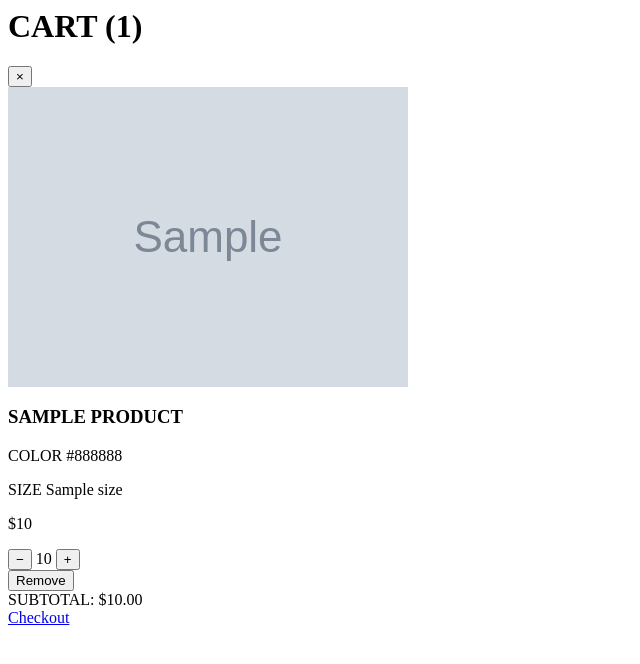
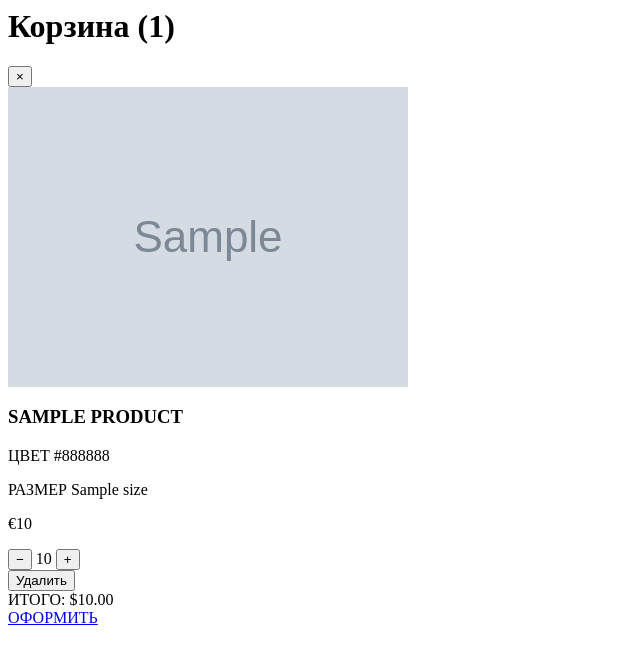
Before and after one commit to trauringetag/onlineshop, a Django app: template cart/templates/cart/cart_modal.html in a window 1280 px wide. Shown: the top 664 px of the page, without its empty margins (0-640 px from the left). Run offline with Django 5.2, Linux system fonts and the light colour scheme; the template is opened without the code that fills it: most values are stand-ins (such as "Sample title", 1, 10 or a date in 2020); grey boxes marked "Sample" are stand-in pictures; parts of the project's set-up code (start-up, migrations or seed data) failed here and were passed over.

Commit message:
Работа над оформлением Cart

```diff
--- a/cart/templates/cart/cart_item.html
+++ b/cart/templates/cart/cart_item.html
@@ -1,5 +1,5 @@
 <div class="cart-item pb-8 border-b border-gray-200" id="cart-item-{{ item.id }}">
-    <!-- Product Image and Details -->
+    <!-- Изображение и характеристики товара -->
     <div class="flex flex-col items-center">
         <div class="w-40 h-40 mb-4 flex items-center justify-center bg-gray-100">
             {% if item.product.main_image %}
@@ -8,19 +8,19 @@
                      class="max-h-full max-w-full object-contain">
             {% else %}
                 <div class="w-full h-full flex items-center justify-center">
-                    <span class="text-gray-400">No Image</span>
+                    <span class="text-gray-400">Нет изображения</span>
                 </div>
             {% endif %}
         </div>
 
-        <!-- Product Info -->
+        <!-- Информация о товаре -->
         <div class="text-center">
             <h3 class="font-bold text-sm">{{ item.product.name|upper }}</h3>
-            <p class="text-xs">COLOR {{ item.product.color|upper }}</p>
-            <p class="text-xs">SIZE {{ item.product_size.size.name }}</p>
-            <p class="font-bold mt-1">${{ item.product.price }}</p>
+            <p class="text-xs">ЦВЕТ {{ item.product.color|upper }}</p>
+            <p class="text-xs">РАЗМЕР {{ item.product_size.size.name }}</p>
+            <p class="font-bold mt-1">€{{ item.product.price }}</p>
 
-            <!-- Quantity Controls -->
+            <!-- Управление количеством -->
             <div class="flex items-center justify-center mt-2">
                 <button class="w-6 h-6 flex items-center justify-center border border-gray-300 hover:bg-gray-100"
                         hx-post="{% url 'cart:update_item' item.id %}"
@@ -46,7 +46,7 @@
                 </button>
             </div>
 
-            <!-- Remove button -->
+            <!-- Удаление товара из корзины -->
             <button class="mt-2 text-xs text-gray-500 underline hover:text-gray-700"
                     hx-post="{% url 'cart:remove_item' item.id %}"
                     hx-headers='{"X-CSRFToken": "{{ csrf_token }}"}'
@@ -54,7 +54,7 @@
                     hx-swap="outerHTML"
                     hx-trigger="click"
                     hx-on::after-request="console.log('Remove Item {{ item.id }} Request Completed');">
-                Remove
+                Удалить
             </button>
         </div>
     </div>
--- a/cart/templates/cart/cart_modal.html
+++ b/cart/templates/cart/cart_modal.html
@@ -1,39 +1,39 @@
 <div id="cart-modal" class="fixed right-0 top-0 h-screen w-full max-w-md bg-white shadow-2xl z-50 transition-transform duration-300">
     <div class="h-full flex flex-col">
-        <!-- Cart Header -->
+        <!-- Заголовок корзины -->
         <div class="flex justify-between items-center p-6 border-b">
-            <h1 class="text-2xl font-bold">CART (<span id="cart-count">{{ cart.total_items }}</span>)</h1>
+            <h1 class="text-2xl font-bold">Корзина (<span id="cart-count">{{ cart.total_items }}</span>)</h1>
             <button onclick="closeCart()" class="text-2xl hover:text-gray-600">×</button>
         </div>
 
-        <!-- Cart Items -->
+        <!-- Товары в корзине -->
         <div class="flex-1 overflow-y-auto p-6">
             <div id="cart-items" class="space-y-8">
                 {% for item in cart_items %}
                     {% include 'cart/cart_item.html' %}
                 {% empty %}
                     <div class="text-center py-20 text-gray-500">
-                        <p class="text-lg mb-4">Your cart is empty</p>
-                        <button onclick="closeCart()" class="text-sm underline">Continue shopping</button>
+                        <p class="text-lg mb-4">Ваша корзина пуста</p>
+                        <button onclick="closeCart()" class="text-sm underline">Продолжить покупки</button>
                     </div>
                 {% endfor %}
             </div>
         </div>
 
-        <!-- Cart Footer -->
+        <!-- Подвал корзины -->
         <div id="cart-summary" class="border-t p-6">
             {% if cart_items %}
                 {% include 'cart/cart_summary.html' %}
             {% else %}
                 <div class="text-center text-gray-500">
-                    <p>Your cart is empty</p>
+                    <p>Ваша корзина пуста</p>
                 </div>
             {% endif %}
         </div>
     </div>
 </div>
 
-<!-- Cart Overlay -->
+<!-- Оверлей корзины -->
 <div id="cart-overlay" class="fixed inset-0 bg-black bg-opacity-50 z-40 transition-all duration-300"></div>
 
 <style>
@@ -61,9 +61,9 @@
             modal.classList.add('open');
             overlay.classList.remove('closed');
             overlay.classList.add('open');
-            console.log('Cart modal opened');
+            console.log('Открыто модальное окно корзины');
         } else {
-            console.error('Cart modal or overlay not found');
+            console.error('Модальное окно и оверлей корзины не найдены');
         }
     }
 
@@ -83,24 +83,24 @@
                 }
             }, 300);
         } else {
-            console.error('Cart modal or overlay not found');
+            console.error('Модальное окно и оверлей корзины не найдены');
         }
     }
 
-    // Trigger open animation when modal is loaded via HTMX
+    // Запускать анимацию открытия при загрузке модального окна через HTMX
     document.addEventListener('htmx:afterSwap', function(evt) {
         console.log('HTMX afterSwap event triggered', evt.detail.elt.id);
         if (evt.detail.elt.id === 'cart-modal') {
-            console.log('Cart modal loaded, triggering open animation');
+            console.log('Модальное окно корзины загружено, запускается анимация открытия.');
             openCart();
         }
     });
 
-    // Fallback: Try opening cart on DOMContentLoaded if modal exists
+    // Резерв: открыть корзину при событии DOMContentLoaded, если модальное окно существует
     document.addEventListener('DOMContentLoaded', function() {
         const modal = document.getElementById('cart-modal');
         if (modal) {
-            console.log('Cart modal found on DOMContentLoaded, triggering open animation');
+            console.log('Модальное окно корзины обнаружено после события DOMContentLoaded, запускается анимация открытия.');
             openCart();
         }
     });
--- a/cart/templates/cart/cart_notificartion.html
+++ b/cart/templates/cart/cart_notificartion.html
@@ -8,12 +8,12 @@
 </div>
 
 <script>
-    // Show notification
+    // Показ уведомлений
     setTimeout(() => {
         document.getElementById('cart-notification').style.transform = 'translateX(0)';
     }, 10);
 
-    // Hide after 3 seconds
+    // Скрыть через 3 секунды
     setTimeout(() => {
         document.getElementById('cart-notification').style.transform = 'translateX(100%)';
         setTimeout(() => {
--- a/cart/templates/cart/cart_summary.html
+++ b/cart/templates/cart/cart_summary.html
@@ -1,6 +1,6 @@
 <div class="border-t border-gray-200 pt-4">
     <div class="flex justify-between text-sm font-medium mb-4">
-        <span>SUBTOTAL:</span>
+        <span>ИТОГО:</span>
         <span>${{ cart.subtotal|floatformat:2 }}</span>
     </div>
     <a href="{% url 'orders:checkout' %}"
@@ -8,6 +8,6 @@
        hx-target="#main-content"
        hx-push-url="true"
        class="w-full block bg-black text-white py-3 px-6 text-sm font-medium text-center uppercase hover:bg-gray-800 transition-colors">
-        Checkout
+        ОФОРМИТЬ
     </a>
 </div>
--- a/cart/templates/cart/includes/cart_button.html
+++ b/cart/templates/cart/includes/cart_button.html
@@ -1,7 +1,7 @@
 {% load cart_tags %}
 <button class="relative group">
     <span class="text-sm font-medium text-gray-900 group-hover:text-gray-700">
-        CART ({% get_cart_count %})
+        КОРЗИНА ({% get_cart_count %})
     </span>
     {% if cart_total_items > 0 %}
     <span class="absolute -top-2 -right-2 h-4 w-4 bg-black text-white text-xs rounded-full flex items-center justify-center">
--- a/payment/templates/payment/stripe_cancel_content.html
+++ b/payment/templates/payment/stripe_cancel_content.html
@@ -1,13 +1,13 @@
 <main class="mx-auto px-4 sm:px-6 lg:px-8 py-8">
     <div class="text-center py-20">
-        <h1 class="text-2xl font-bold text-gray-900 mb-4 uppercase">Order cancelled</h1>
-        <p class="text-gray-600 mb-8">Your order #{{ order.id }} was cancelled.</p>
+        <h1 class="text-2xl font-bold text-gray-900 mb-4 uppercase">Заказ отменен</h1>
+        <p class="text-gray-600 mb-8">Ваш заказ #{{ order.id }} был отменен.</p>
         <a href="{% url 'orders:checkout' %}"
            hx-get="{% url 'orders:checkout' %}"
            hx-target="#main-content"
            hx-push-url="true"
            class="bg-black text-white px-6 py-3 text-sm font-medium uppercase hover:bg-gray-800 transition-colors">
-            Return to checkout
+            Вернуться к оформлению заказа
         </a>
     </div>
 </main>
```
Also changed, not shown: cart/templates/cart/cart_empty.html (+4 -4 lines), cart/templates/cart/cart_empty_item.html (+5 -5 lines), payment/templates/payment/stripe_success_content.html (+4 -4 lines).
